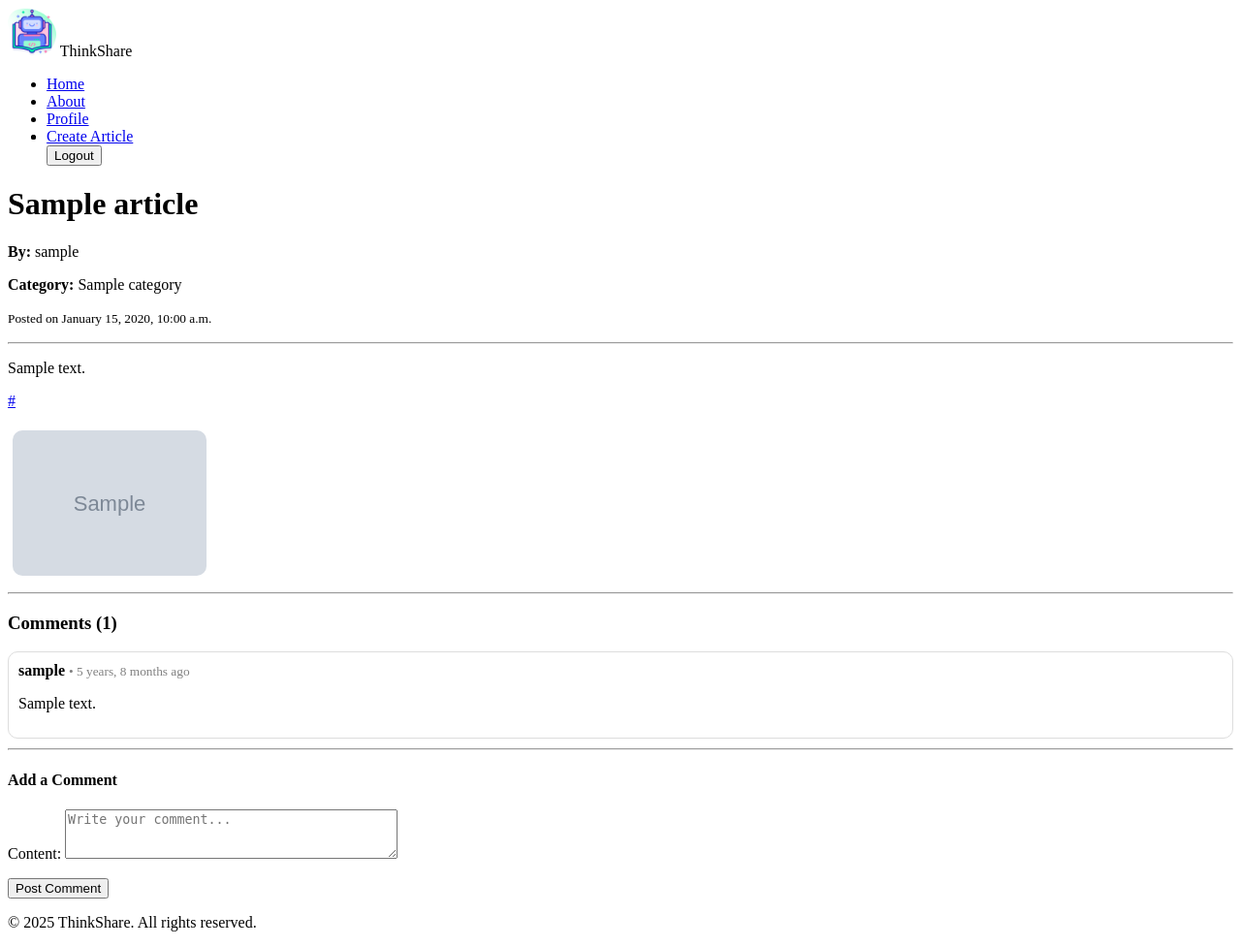
After one commit to AmaniAlsmadi/Capstone-Project, a Django app: page /article/1/ in a window 1280 px wide. The commit adds this page. Shown: the whole page at 97% size. Run offline with Django 5.2, Linux system fonts and the light colour scheme; a user stored in the database is signed in; tables that the repository leaves empty hold one stand-in row (values such as "Sample post"); grey boxes marked "Sample" are stand-in pictures.

Commit message:
add article details page and add comments

```diff
--- a/ThinkShare/ThinkShare_app/forms.py
+++ b/ThinkShare/ThinkShare_app/forms.py
@@ -2,7 +2,7 @@ from django import forms
 from django.contrib.auth.models import User
 from django.contrib.auth.forms import UserCreationForm
 from django.core.exceptions import ValidationError
-from .models import Article
+from .models import Article,Comment
 
 class CustomUserCreationForm(UserCreationForm):
     email = forms.EmailField(required=True, help_text="Enter a valid email address")
@@ -38,3 +38,11 @@ class ArticleForm(forms.ModelForm):
         widgets = {
             'content': forms.Textarea(attrs={'rows': 8}),
         }
+
+class CommentForm(forms.ModelForm):
+   class Meta:
+        model = Comment
+        fields = ['content']
+        widgets = {
+            'content': forms.Textarea(attrs={'rows': 3, 'placeholder': 'Write your comment...'}),
+        }
--- a/ThinkShare/ThinkShare_app/models.py
+++ b/ThinkShare/ThinkShare_app/models.py
@@ -32,7 +32,7 @@ class ArticleImages(models.Model):
 class Comment(models.Model):
     content = models.CharField(max_length=500)
     created_at = models.DateTimeField(auto_now_add=True)
-    article = models.ForeignKey(Article,on_delete=models.CASCADE)
+    article = models.ForeignKey(Article,on_delete=models.CASCADE, related_name='comments')
     user = models.ForeignKey(User, on_delete=models.CASCADE)
 
     def __str__(self):
--- /dev/null
+++ b/ThinkShare/ThinkShare_app/templates/article/details.html
@@ -0,0 +1,51 @@
+{% extends 'base.html' %}
+{% block content %}
+<div class="article-detail">
+    <h1>{{ article.title }}</h1>
+    <p><strong>By:</strong> {{ article.user.username }}</p>
+    <p><strong>Category:</strong> {{ article.category.category_name }}</p>
+    <p><small>Posted on {{ article.created_at|date:"F j, Y, g:i a" }}</small></p>
+
+    <hr>
+
+    <div class="content">
+        <p>{{ article.content|linebreaks }}</p>
+        {% if article.link %}
+            <p><a href="{{ article.link }}" target="_blank">{{ article.link }}</a></p>
+        {% endif %}
+    </div>
+
+    <div class="images">
+      {% for img in article.articleimages_set.all %}
+            <img src="{{ img.image_url.url }}" alt="Article image" style="width:200px; margin:5px; border-radius:10px;">
+        {% empty %}
+            <p>No images uploaded.</p>
+        {% endfor %}
+    </div>
+
+    <hr>
+
+    <h3>Comments ({{ comments.count }})</h3>
+    {% for comment in comments %}
+        <div style="border:1px solid #ddd; padding:10px; margin-bottom:10px; border-radius:10px;">
+            <strong>{{ comment.user.username }}</strong>
+            <small style="color:gray;"> • {{ comment.created_at|timesince }} ago</small>
+            <p>{{ comment.content }}</p>
+        </div>
+    {% empty %}
+        <p>No comments yet. Be the first to comment!</p>
+    {% endfor %}
+
+    {% if user.is_authenticated %}
+        <hr>
+        <h4>Add a Comment</h4>
+        <form method="POST">
+            {% csrf_token %}
+            {{ form.as_p }}
+            <button type="submit">Post Comment</button>
+        </form>
+    {% else %}
+        <p><a href="{% url 'login' %}">Login</a> to comment.</p>
+    {% endif %}
+</div>
+{% endblock %}
--- a/ThinkShare/ThinkShare_app/templates/home.html
+++ b/ThinkShare/ThinkShare_app/templates/home.html
@@ -8,6 +8,7 @@
 {% block content %}
 <section>
     {% for article in articles %}
+    <a href="{% url 'details' article.id %}">
     <div>
        {% if article.articleimages_set.all %}
       {% for img in article.articleimages_set.all %}
@@ -21,7 +22,7 @@
         <p>Category: {{ article.category.category_name }}</p>
         <p>By:{{ article.user.username }}</p>
         <p>{{ article.created_at }}</p>
-    </div>
+    </div></a>
     {% empty %}
       <p>No article available right now.</p>
     {% endfor %}
--- a/ThinkShare/ThinkShare_app/urls.py
+++ b/ThinkShare/ThinkShare_app/urls.py
@@ -7,4 +7,6 @@ urlpatterns =[
     path('signup/', views.signup, name='signup'),
     path('login/', views.CustomLoginView.as_view(), name='login'),
     path('article/create/', views.create_article, name='create_article'),
+    path('article/<int:pk>/', views.article_datails, name='details'),
+
 ]
--- a/ThinkShare/ThinkShare_app/views.py
+++ b/ThinkShare/ThinkShare_app/views.py
@@ -1,7 +1,7 @@
-from django.shortcuts import render,redirect
+from django.shortcuts import render,redirect,get_object_or_404
 from .models import Article, ArticleImages
 from django.contrib.auth.views import LoginView
-from .forms import CustomUserCreationForm, ArticleForm
+from .forms import CustomUserCreationForm, ArticleForm,CommentForm
 from django.contrib import messages
 from django.contrib.auth import logout
 from django.contrib.auth.decorators import login_required
@@ -51,3 +51,26 @@ def create_article(request):
         form = ArticleForm()
 
     return render(request, 'article/create_article.html', {'form': form})
+
+def article_datails(request, pk):
+    article = get_object_or_404(Article, pk=pk)
+    comments = article.comments.all().order_by('-created_at')
+
+    form = None
+    if request.user.is_authenticated:
+        if request.method == "POST":
+            form = CommentForm(request.POST)
+            if form.is_valid():
+                comment = form.save(commit=False)
+                comment.article = article
+                comment.user = request.user
+                comment.save()
+                return redirect('details', pk=article.pk)
+        else:
+            form = CommentForm()
+
+    return render(request, 'article/details.html', {
+        'article': article,
+        'comments': comments,
+        'form': form,
+    })
```
Also changed, not shown: ThinkShare/ThinkShare_app/migrations/0002_alter_comment_article.py (added).
